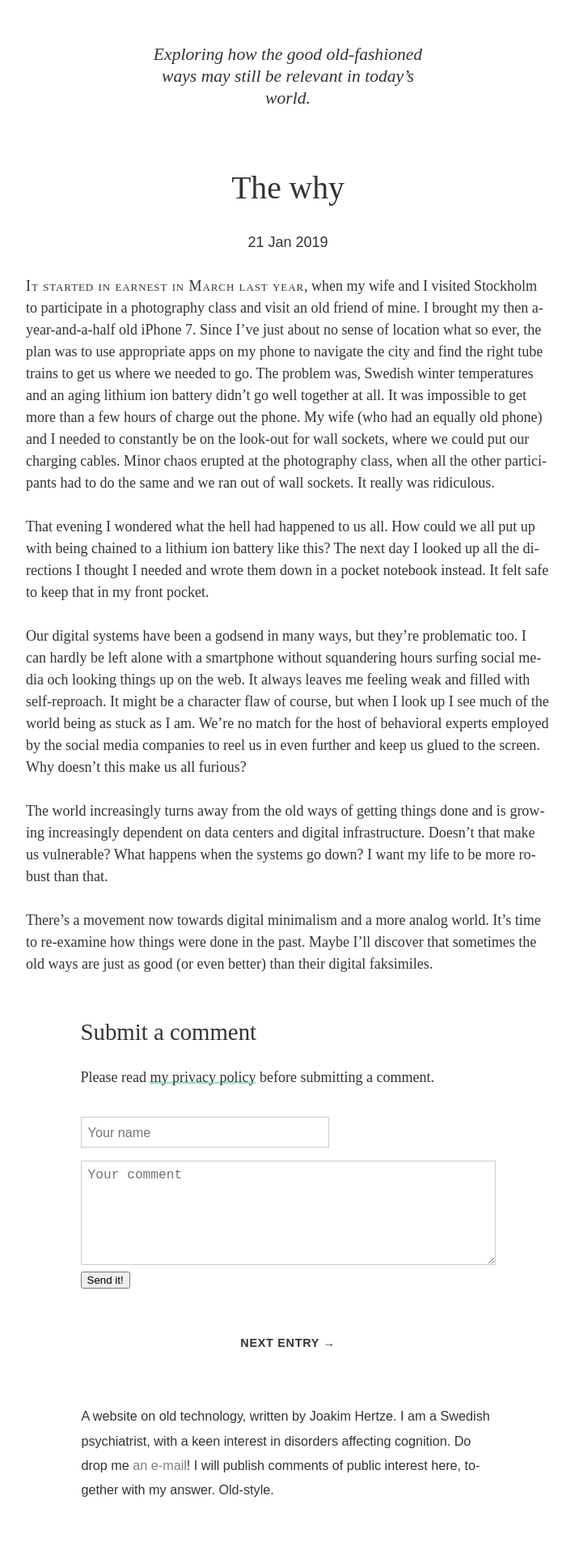
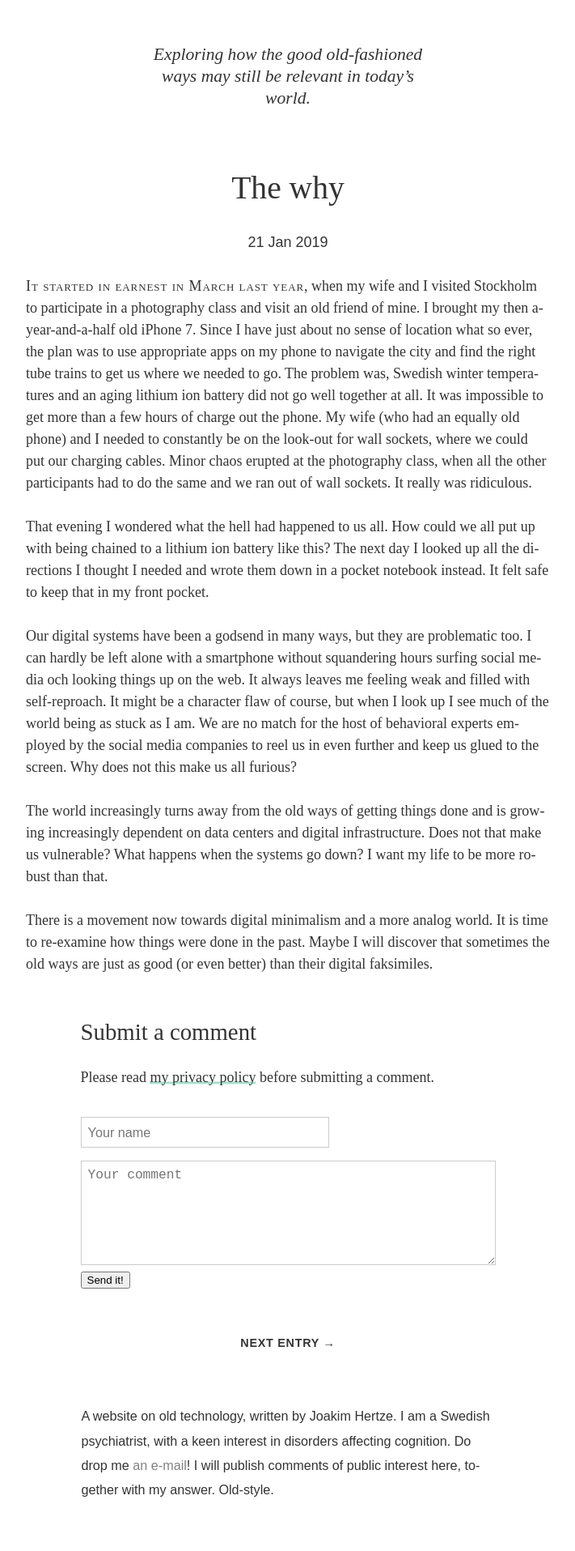
Before and after one commit to hertze/hertze.github.io, a Jekyll site: the page built from _posts/2019-01-21-the-why.md, in a window 1280 px wide. Shown: the whole page at 81% size, without its empty margins (284-995 px from the left). Built offline with Jekyll 4.4.1, drawn with Linux system fonts in a browser that asks for light colours; some web fonts are replaced.

Commit message:
No contractions after all.

```diff
--- a/_posts/2019-01-21-the-why.md
+++ b/_posts/2019-01-21-the-why.md
@@ -3,12 +3,12 @@ title: The why
 layout: post
 ---
 
-**It started in earnest in March last year**, when my wife and I visited Stockholm to participate in a photography class and visit an old friend of mine. I brought my then a-year-and-a-half old iPhone 7. Since I’ve just about no sense of location what so ever, the plan was to use appropriate apps on my phone to navigate the city and find the right tube trains to get us where we needed to go. The problem was, Swedish winter temperatures and an aging lithium ion battery didn’t go well together at all. It was impossible to get more than a few hours of charge out the phone. My wife (who had an equally old phone) and I needed to constantly be on the look-out for wall sockets, where we could put our charging cables. Minor chaos erupted at the photography class, when all the other participants had to do the same and we ran out of wall sockets. It really was ridiculous.
+**It started in earnest in March last year**, when my wife and I visited Stockholm to participate in a photography class and visit an old friend of mine. I brought my then a-year-and-a-half old iPhone 7. Since I have just about no sense of location what so ever, the plan was to use appropriate apps on my phone to navigate the city and find the right tube trains to get us where we needed to go. The problem was, Swedish winter temperatures and an aging lithium ion battery did not go well together at all. It was impossible to get more than a few hours of charge out the phone. My wife (who had an equally old phone) and I needed to constantly be on the look-out for wall sockets, where we could put our charging cables. Minor chaos erupted at the photography class, when all the other participants had to do the same and we ran out of wall sockets. It really was ridiculous.
 
 That evening I wondered what the hell had happened to us all. How could we all put up with being chained to a lithium ion battery like this? The next day I looked up all the directions I thought I needed and wrote them down in a pocket notebook instead. It felt safe to keep that in my front pocket.
 
-Our digital systems have been a godsend in many ways, but they’re problematic too. I can hardly be left alone with a smartphone without squandering hours surfing social media och looking things up on the web. It always leaves me feeling weak and filled with self-reproach. It might be a character flaw of course, but when I look up I see much of the world being as stuck as I am. We're no match for the host of behavioral experts employed by the social media companies to reel us in even further and keep us glued to the screen. Why doesn’t this make us all furious?
+Our digital systems have been a godsend in many ways, but they are problematic too. I can hardly be left alone with a smartphone without squandering hours surfing social media och looking things up on the web. It always leaves me feeling weak and filled with self-reproach. It might be a character flaw of course, but when I look up I see much of the world being as stuck as I am. We are no match for the host of behavioral experts employed by the social media companies to reel us in even further and keep us glued to the screen. Why does not this make us all furious?
 
-The world increasingly turns away from the old ways of getting things done and is growing increasingly dependent on data centers and digital infrastructure. Doesn’t that make us vulnerable? What happens when the systems go down? I want my life to be more robust than that.
+The world increasingly turns away from the old ways of getting things done and is growing increasingly dependent on data centers and digital infrastructure. Does not that make us vulnerable? What happens when the systems go down? I want my life to be more robust than that.
 
-There’s a movement now towards digital minimalism and a more analog world. It’s time to re-examine how things were done in the past. Maybe I’ll discover that sometimes the old ways are just as good (or even better) than their digital faksimiles.
+There is a movement now towards digital minimalism and a more analog world. It is time to re-examine how things were done in the past. Maybe I will discover that sometimes the old ways are just as good (or even better) than their digital faksimiles.
```
Also changed, not shown: _posts/2019-01-24-keeping-time.md (+3 -3 lines), _posts/2019-01-28-social-media-illness.md (+1 -1 lines).
